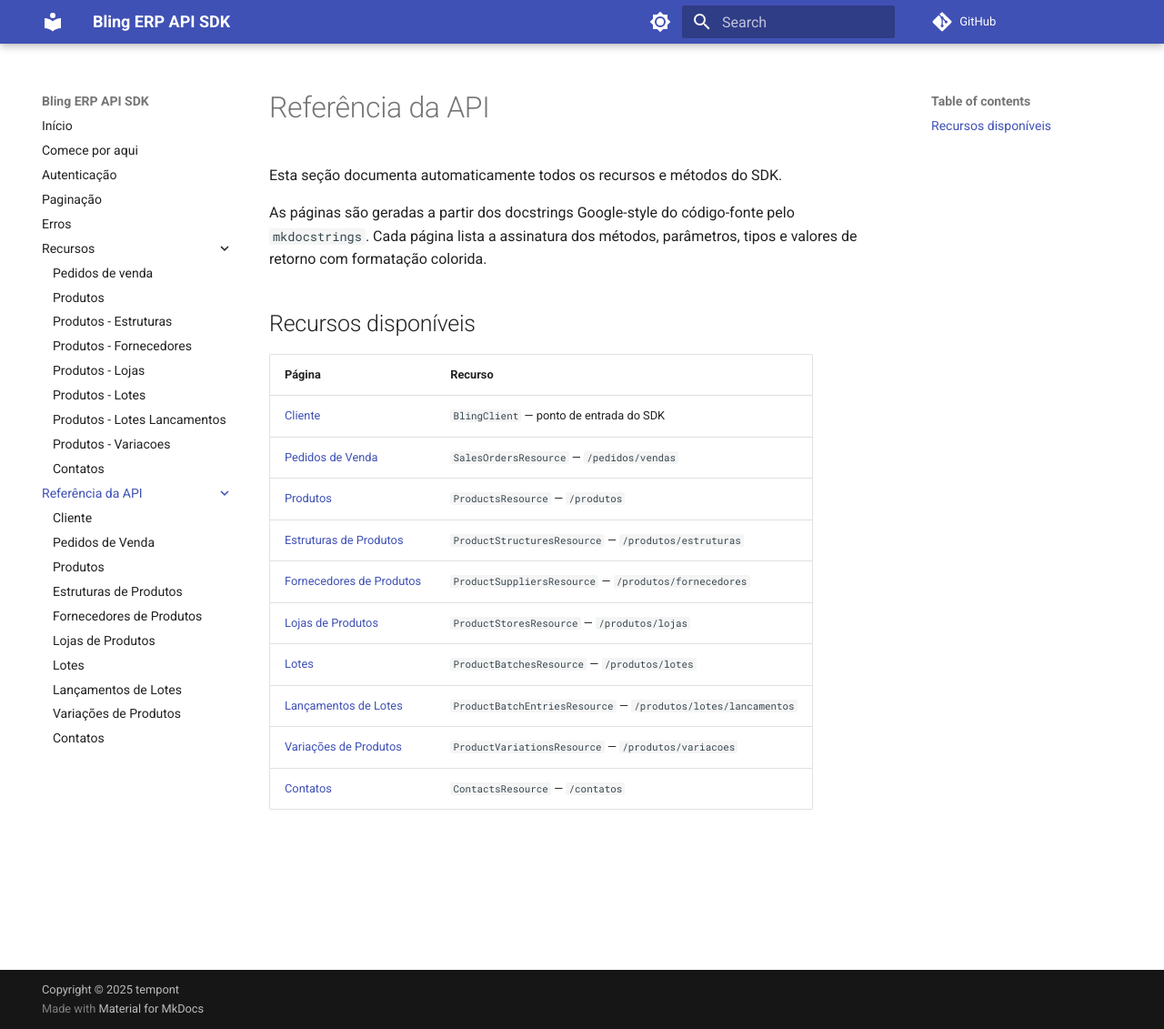
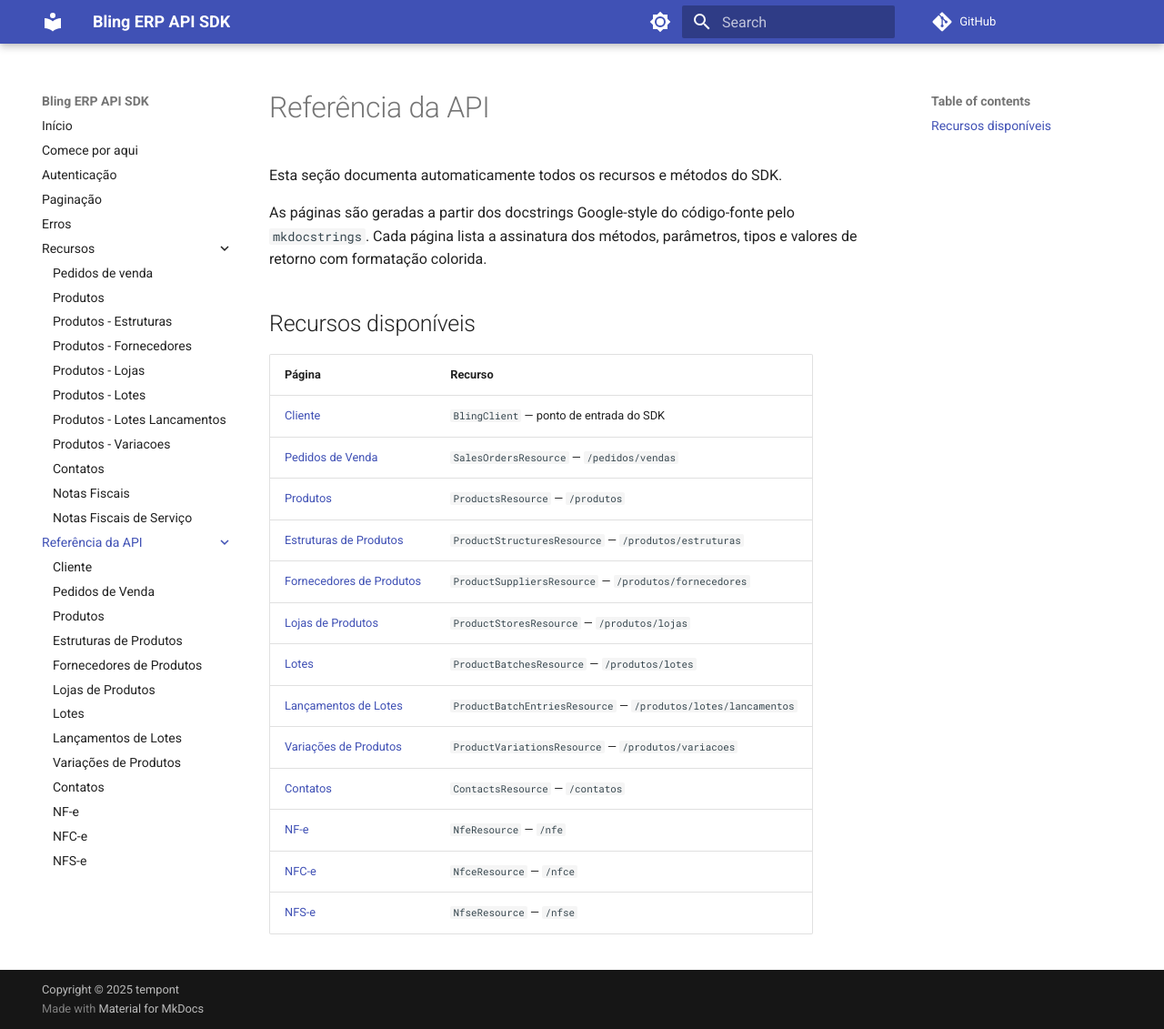
Before and after one commit to tempont/bling-erp-api-python, an MkDocs documentation site: the page built from docs/api-reference/index.md, in a window 1280 px wide and 1131 px high. Shown: the whole window at 91% size. Built offline with MkDocs 1.6.1 and Material for MkDocs 9.7.7, drawn with Linux system fonts in a browser that asks for light colours; comment, search, counter and statistics services are not loaded.

Commit message:
docs: invoices, reference and mkdocs

```diff
--- a/docs/api-reference/index.md
+++ b/docs/api-reference/index.md
@@ -20,3 +20,6 @@
 | [Lançamentos de Lotes](product_batch_entries.md) | `ProductBatchEntriesResource` — `/produtos/lotes/lancamentos` |
 | [Variações de Produtos](product_variations.md) | `ProductVariationsResource` — `/produtos/variacoes` |
 | [Contatos](contacts.md) | `ContactsResource` — `/contatos` |
+| [NF-e](nfe.md) | `NfeResource` — `/nfe` |
+| [NFC-e](nfce.md) | `NfceResource` — `/nfce` |
+| [NFS-e](nfse.md) | `NfseResource` — `/nfse` |
--- a/mkdocs.yml
+++ b/mkdocs.yml
@@ -73,6 +73,8 @@
       - resources/product_batch_entries.md
       - resources/product_variations.md
       - resources/contacts.md
+      - resources/invoices.md
+      - resources/nfse.md
   - Referência da API:
       - api-reference/index.md
       - Cliente: api-reference/client.md
@@ -85,3 +87,6 @@
       - Lançamentos de Lotes: api-reference/product_batch_entries.md
       - Variações de Produtos: api-reference/product_variations.md
       - Contatos: api-reference/contacts.md
+      - NF-e: api-reference/nfe.md
+      - NFC-e: api-reference/nfce.md
+      - NFS-e: api-reference/nfse.md
```
Also changed, not shown: docs/api-reference/nfce.md (added, +15 -0 lines), docs/api-reference/nfe.md (added, +17 -0 lines), docs/api-reference/nfse.md (added, +14 -0 lines).
